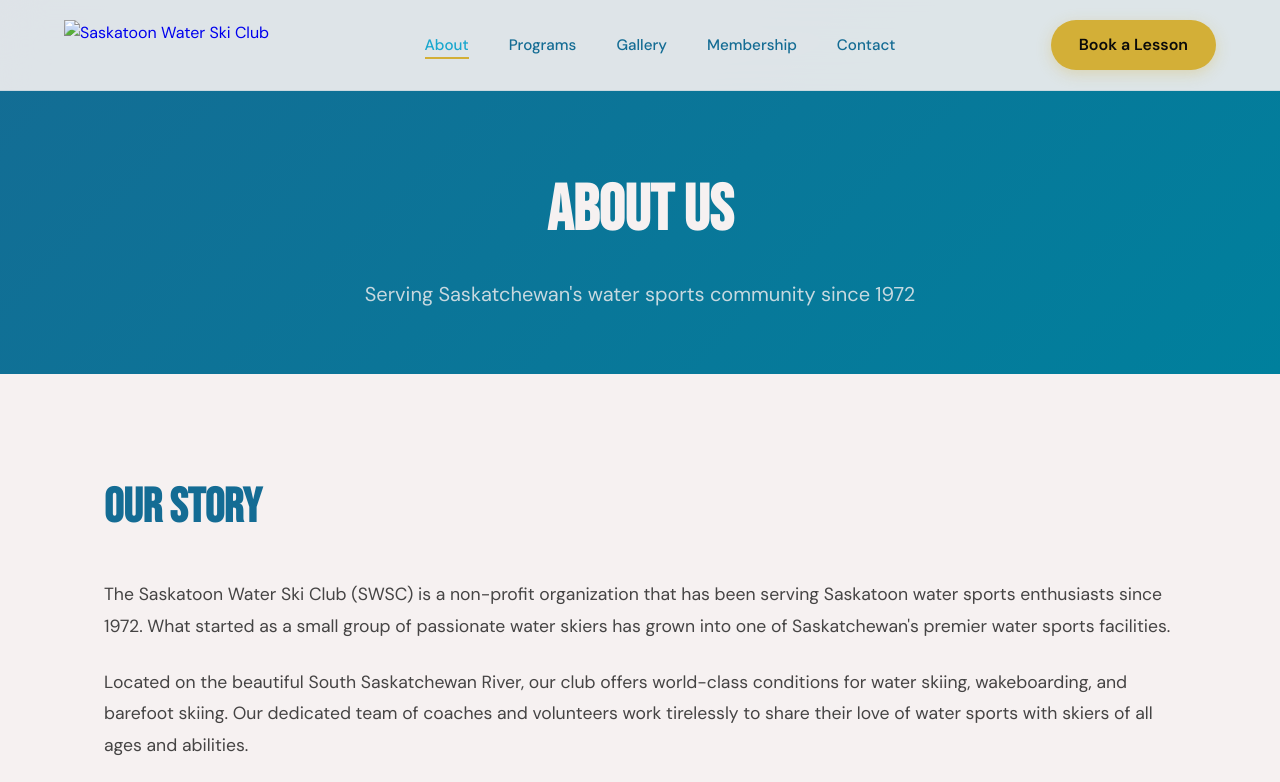
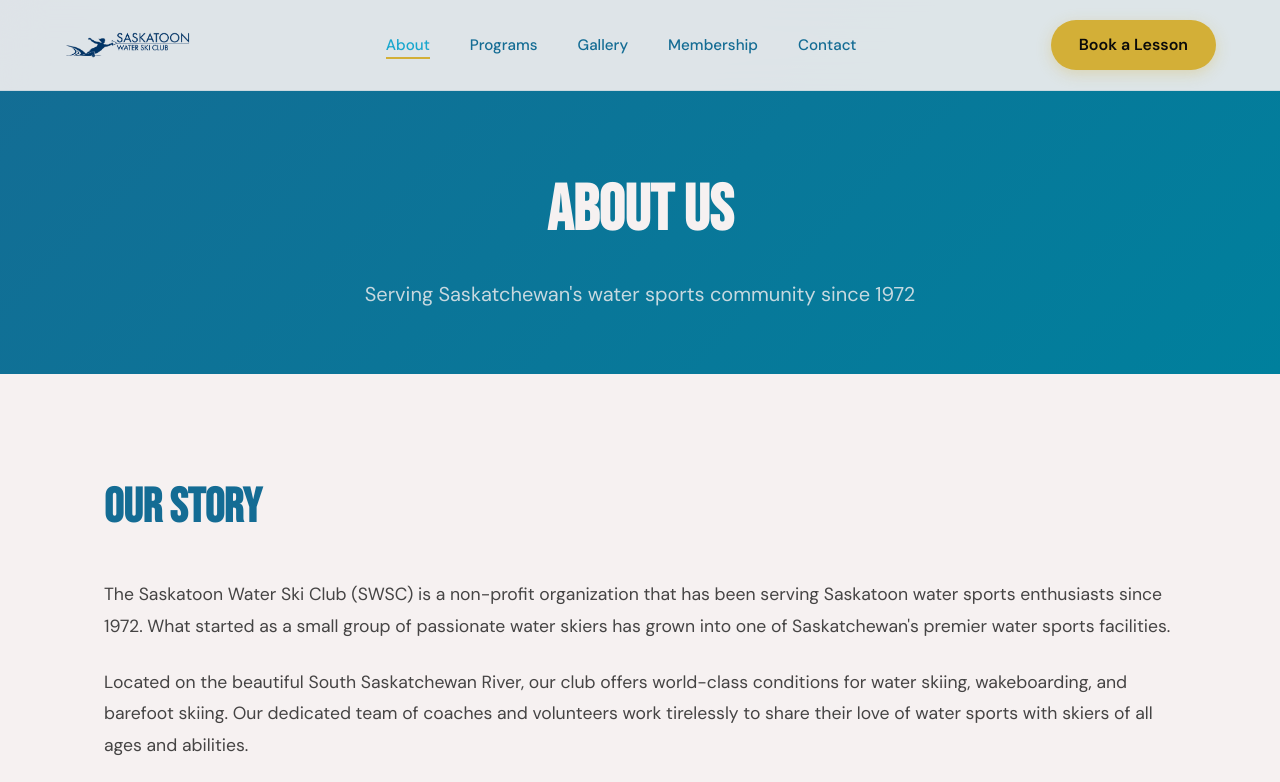
Before and after one commit to holleeze/water-ski-site, a plain HTML site: page about.html in a window 1280 px wide. Shown: the top 782 px of the page. Drawn offline with Linux system fonts and the light colour scheme.

Commit message:
added placeholder logo

```diff
--- a/about.html
+++ b/about.html
@@ -18,7 +18,7 @@
     <!-- Navigation -->
     <nav>
         <a href="index.html" class="logo">
-            <img src="images/logo.jpg" alt="Saskatoon Water Ski Club">
+            <img src="images/logo.png" alt="Saskatoon Water Ski Club">
         </a>
         <ul class="nav-links">
             <li><a href="about.html" class="active">About</a></li>
@@ -135,7 +135,7 @@
     <footer>
         <div class="footer-brand">
             <a href="index.html" class="logo">
-                <img src="images/logo.jpg" alt="Saskatoon Water Ski Club">
+                <img src="images/logo.png" alt="Saskatoon Water Ski Club">
             </a>
             <p>Saskatoon Water Ski Club has been Saskatchewan's premier water sports destination since 1972.</p>
         </div>
@@ -166,7 +166,7 @@
             </ul>
         </div>
         <div class="footer-bottom">
-            <span>© 2024 Saskatoon Water Ski Club. All rights reserved.</span>
+            <span>© 2026 Saskatoon Water Ski Club. All rights reserved.</span>
             <div class="social-links">
                 <a href="https://www.instagram.com/saskatoonwaterskiclub/" target="_blank">IG</a>
                 <a href="https://www.facebook.com/saskatoonwaterskiclub" target="_blank">FB</a>
```
Also changed, not shown: contact.html (+3 -3 lines), gallery.html (+2 -2 lines), index.html (+3 -3 lines), membership.html (+3 -3 lines), programs.html (+2 -2 lines), images/logo.png (added).
